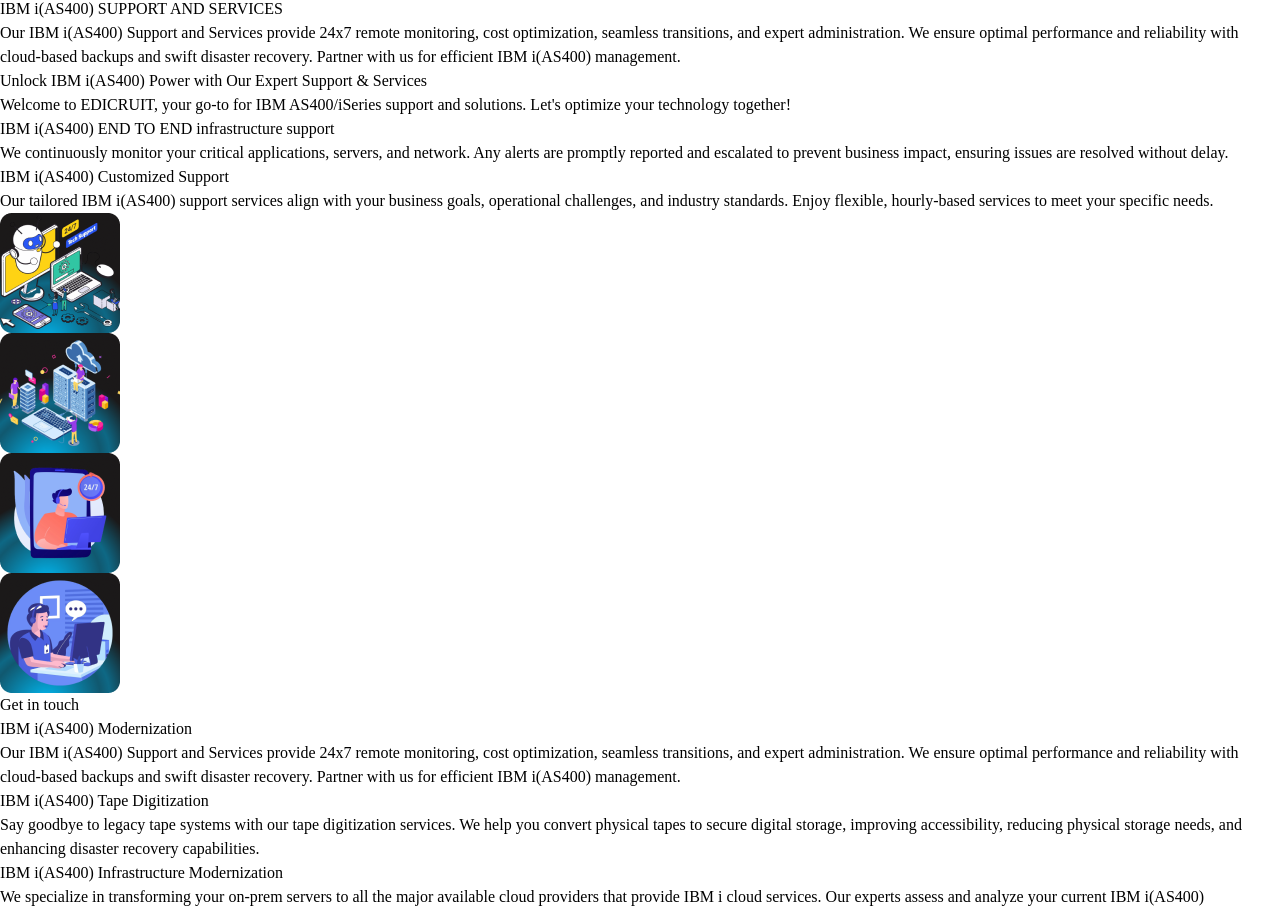
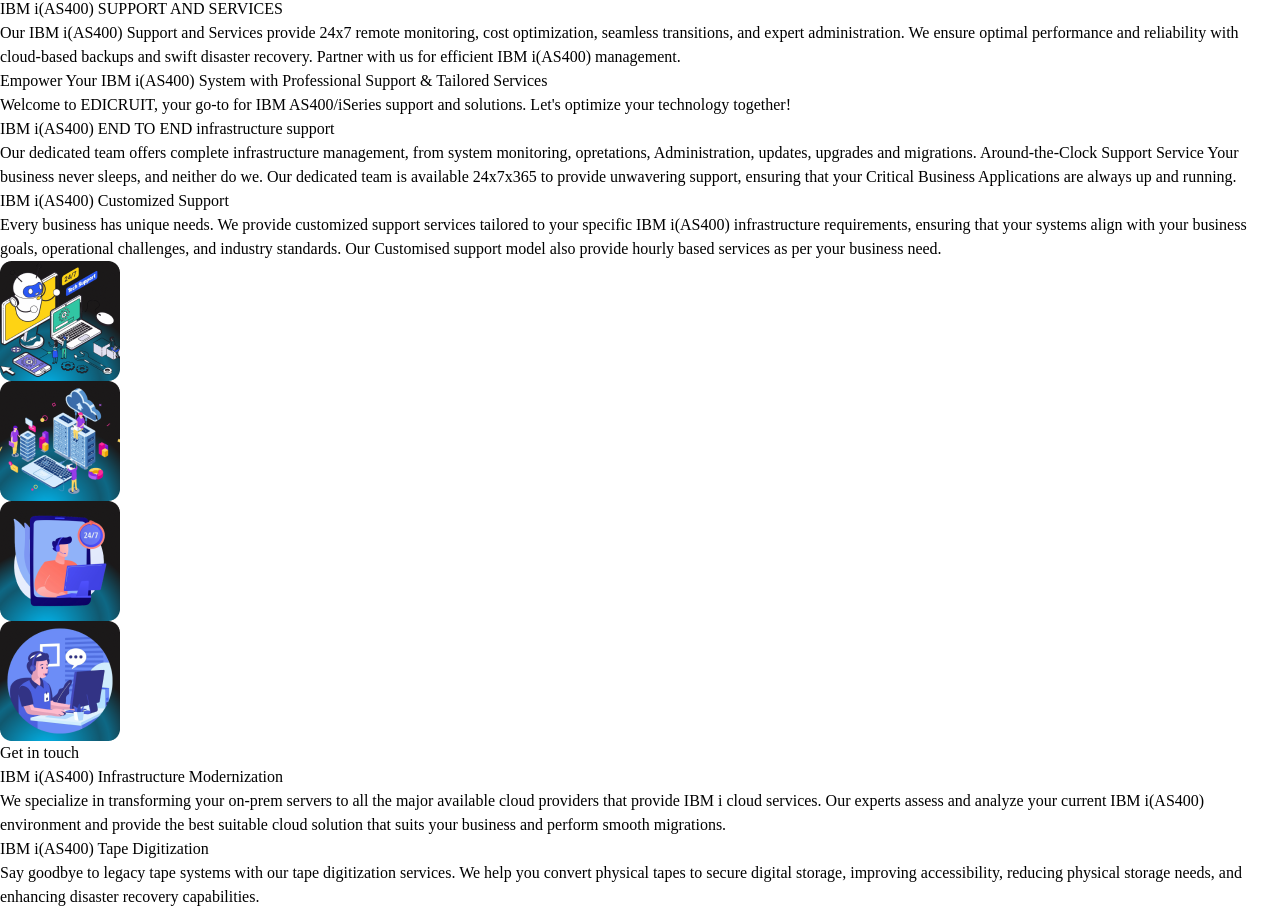
Before and after one commit to TANWEELAKHTAR/EDICRUIT, a React (Vite) app: page /service in a window 1280 px wide. Shown: the part 2051-2963 px from the top of the page. Built offline with nearby package versions, Linux system fonts and the light colour scheme; a web font is replaced by a local one.

Commit message:
refactor: update text content for clarity and conciseness in IBMAS400Services and IBMModernization components

```diff
--- a/src/components/ServiceComponents/IBMAS400Services.jsx
+++ b/src/components/ServiceComponents/IBMAS400Services.jsx
@@ -10,17 +10,18 @@
               IBM i(AS400) SUPPORT AND SERVICES
             </h2>
             <p className="text-gray-100 text-sm">
-              Our IBM i(AS400) Support and Services provide 24x7 remote monitoring,
-              cost optimization, seamless transitions, and expert administration.
-              We ensure optimal performance and reliability with cloud-based
-              backups and swift disaster recovery. Partner with us for efficient
-              IBM i(AS400) management.
+              Our IBM i(AS400) Support and Services provide 24x7 remote
+              monitoring, cost optimization, seamless transitions, and expert
+              administration. We ensure optimal performance and reliability with
+              cloud-based backups and swift disaster recovery. Partner with us
+              for efficient IBM i(AS400) management.
             </p>
           </div>
 
           <div className="bg-black text-white rounded-lg p-6 bg-[url('/images/sqrbg.png')] bg-center bg-cover">
             <h2 className="text-white text-2xl md:text-2xl font-bold mb-4">
-              Unlock IBM i(AS400) Power with Our Expert Support & Services
+              Empower Your IBM i(AS400) System with Professional Support &
+              Tailored Services
             </h2>
             <p className="text-gray-100 text-sm">
               Welcome to EDICRUIT, your go-to for IBM AS400/iSeries support and
@@ -35,9 +36,12 @@
               IBM i(AS400) END TO END infrastructure support
             </h2>
             <p className="text-gray-100 text-sm">
-              We continuously monitor your critical applications, servers, and
-              network. Any alerts are promptly reported and escalated to prevent
-              business impact, ensuring issues are resolved without delay.
+              Our dedicated team offers complete infrastructure management, from
+              system monitoring, opretations, Administration, updates, upgrades
+              and migrations. Around-the-Clock Support Service Your business
+              never sleeps, and neither do we. Our dedicated team is available
+              24x7x365 to provide unwavering support, ensuring that your
+              Critical Business Applications are always up and running.
             </p>
           </div>
 
@@ -46,9 +50,12 @@
               IBM i(AS400) Customized Support
             </h2>
             <p className="text-gray-100 text-sm">
-              Our tailored IBM i(AS400) support services align with your business
-              goals, operational challenges, and industry standards. Enjoy
-              flexible, hourly-based services to meet your specific needs.
+              Every business has unique needs. We provide customized support
+              services tailored to your specific IBM i(AS400) infrastructure
+              requirements, ensuring that your systems align with your business
+              goals, operational challenges, and industry standards. Our
+              Customised support model also provide hourly based services as per
+              your business need.
             </p>
           </div>
 
@@ -75,7 +82,10 @@
                 alt="Service Image 4"
               />
             </div>
-            <a href="/contact" className="bg-white text-black px-6 py-2 rounded-full font-medium hover:bg-gray-100 transition-colors">
+            <a
+              href="/contact"
+              className="bg-white text-black px-6 py-2 rounded-full font-medium hover:bg-gray-100 transition-colors"
+            >
               Get in touch
             </a>
           </div>
--- a/src/components/ServiceComponents/IBMModernization.jsx
+++ b/src/components/ServiceComponents/IBMModernization.jsx
@@ -7,14 +7,14 @@
         <div className="grid grid-cols-1 md:grid-cols-2 gap-6">
           <div className="bg-black text-white rounded-lg p-6 bg-[url('/images/circbg.png')] bg-center bg-cover">
             <h2 className="text-[#00B8F1] text-3xl md:text-3xl font-bold mb-4">
-              IBM i(AS400) Modernization
+              IBM i(AS400) Infrastructure Modernization
             </h2>
             <p className="text-gray-100 text-sm">
-              Our IBM i(AS400) Support and Services provide 24x7 remote monitoring,
-              cost optimization, seamless transitions, and expert administration.
-              We ensure optimal performance and reliability with cloud-based
-              backups and swift disaster recovery. Partner with us for efficient
-              IBM i(AS400) management.
+              We specialize in transforming your on-prem servers to all the
+              major available cloud providers that provide IBM i cloud services.
+              Our experts assess and analyze your current IBM i(AS400)
+              environment and provide the best suitable cloud solution that
+              suits your business and perform smooth migrations.
             </p>
           </div>
 
@@ -34,14 +34,13 @@
         <div className="grid grid-cols-1 md:grid-cols-2 gap-6 mt-6">
           <div className="bg-black text-white rounded-lg p-6 bg-[url('/images/sqrbg.png')] bg-center bg-cover">
             <h2 className="text-white text-2xl md:text-2xl font-bold mb-4">
-              IBM i(AS400) Infrastructure Modernization
+              IBM i(AS400) Backup Modernization.
             </h2>
             <p className="text-gray-100 text-sm">
-              We specialize in transforming your on-prem servers to all the major
-              available cloud providers that provide IBM i cloud services. Our
-              experts assess and analyze your current IBM i(AS400) environment and
-              provide the best suitable cloud solution that suits your business and
-              perform smooth migrations.
+              Ensure the safety and reliability of your data with our backup
+              modernization services. We offer advanced solutions that replace
+              traditional methods with faster, more secure, and automated backup
+              processes, reducing downtime and data loss risk.
             </p>
           </div>
 
@@ -68,7 +67,10 @@
                 alt="Service Image 4"
               />
             </div>
-            <a href="/contact" className="bg-white text-black px-6 py-2 rounded-full font-medium hover:bg-gray-100 transition-colors">
+            <a
+              href="/contact"
+              className="bg-white text-black px-6 py-2 rounded-full font-medium hover:bg-gray-100 transition-colors"
+            >
               Get in touch
             </a>
           </div>
```
